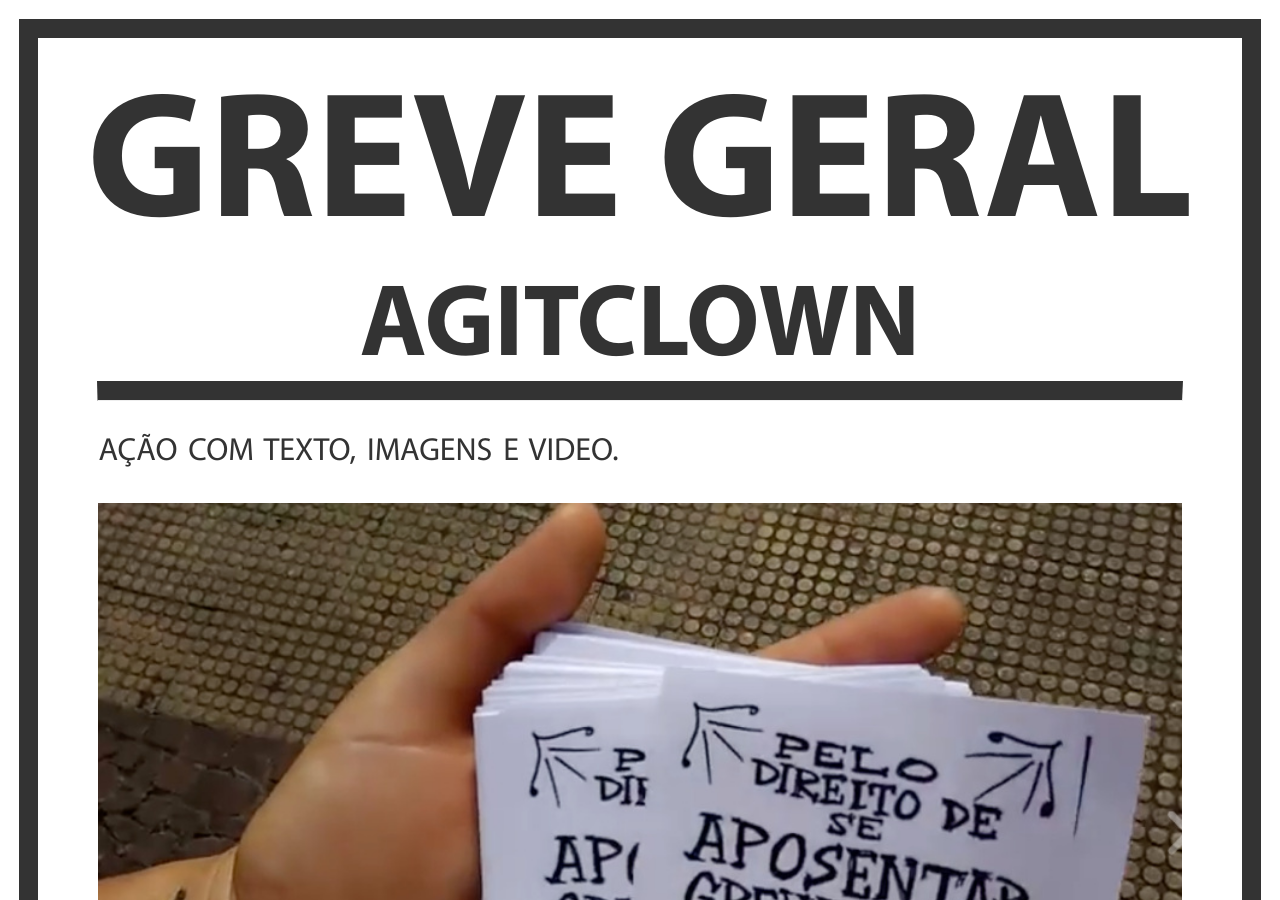
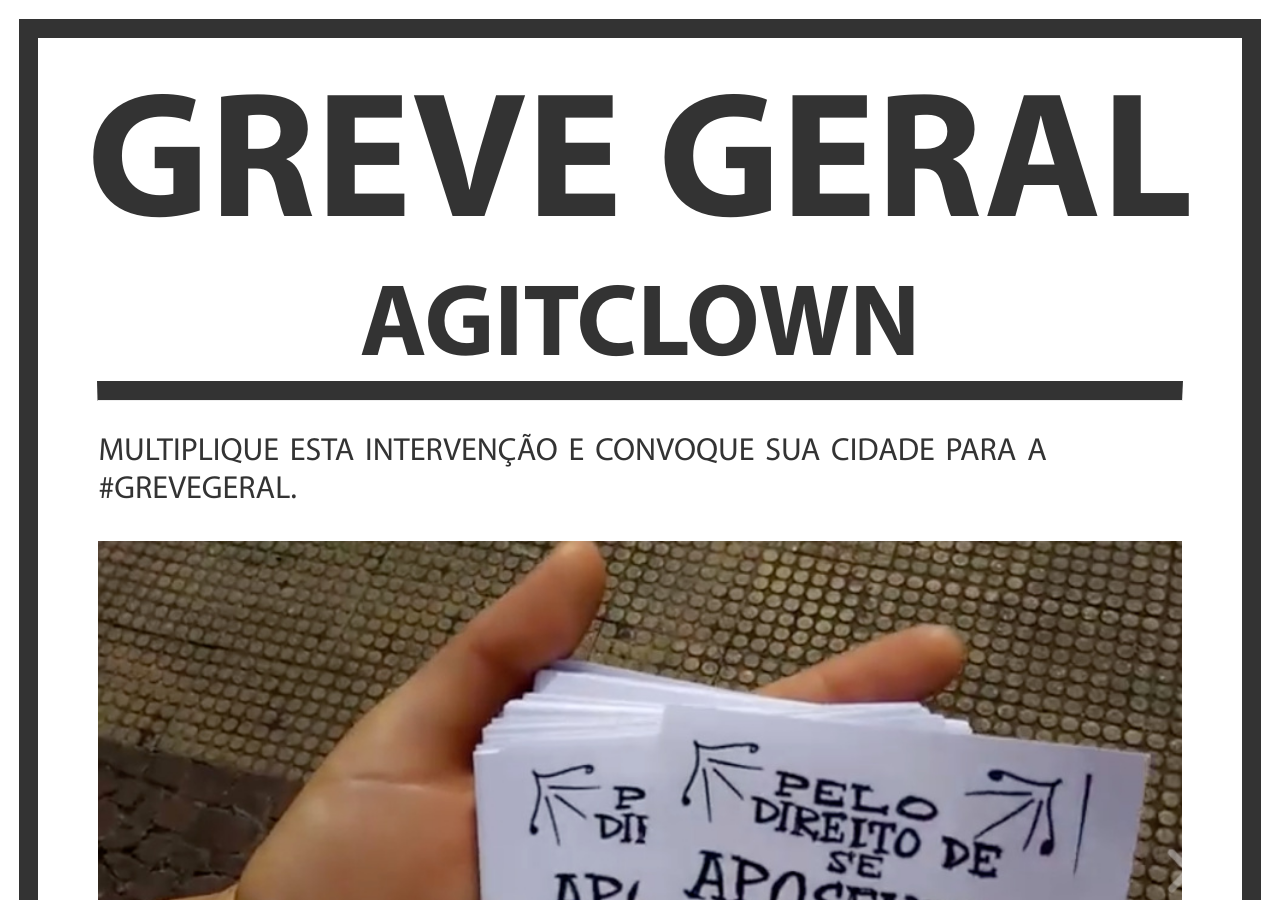
Before and after one commit to LulaLivre/grevegeral.github.io, a Jekyll site: the page built from _posts/2017-04-04-acao.md, in a window 1280 px wide and 900 px high. Built offline with Jekyll 4.4.1, drawn with Linux system fonts in a browser that asks for light colours.

Commit message:
Update 2017-04-04-acao.md

```diff
--- a/_posts/2017-04-04-acao.md
+++ b/_posts/2017-04-04-acao.md
@@ -4,7 +4,7 @@ title: "AgitClown"
 cover: /assets/covers/grevegeral.jpg
 category: "ações"
 ---
-Ação com texto, imagens e video.
+Multiplique esta intervenção e convoque sua cidade para a #GreveGeral.
 
 ![](../assets/acoes/cartomante.jpg)
 
```
